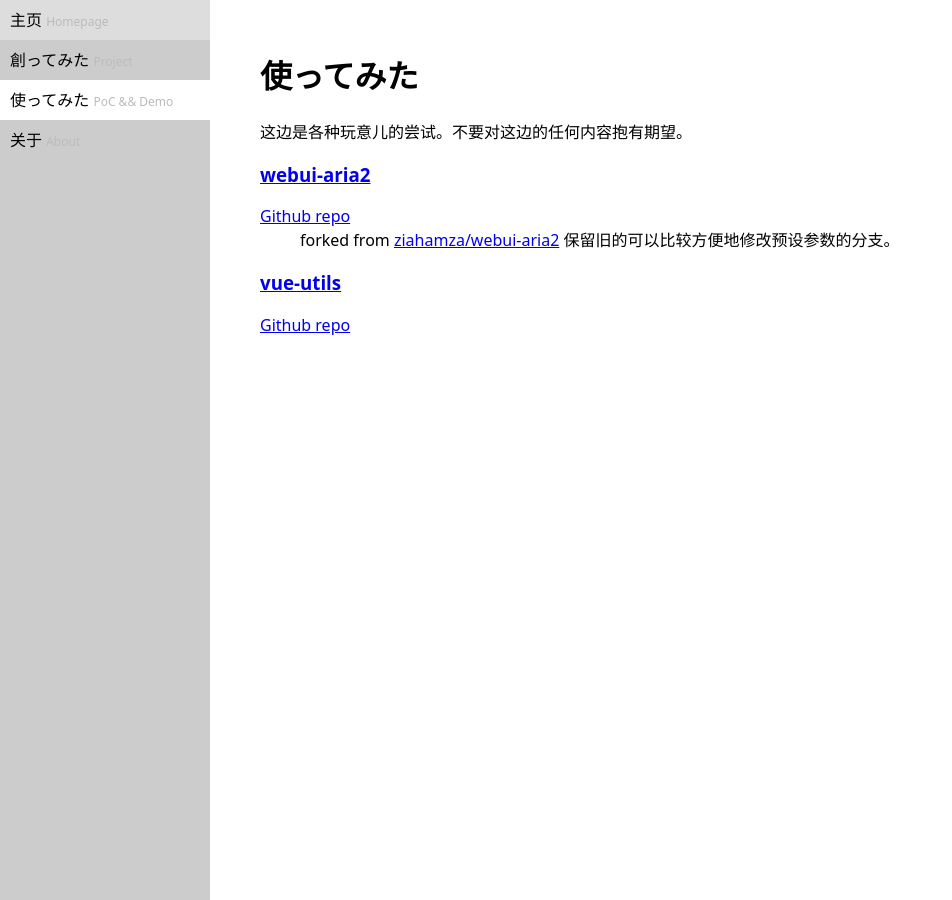
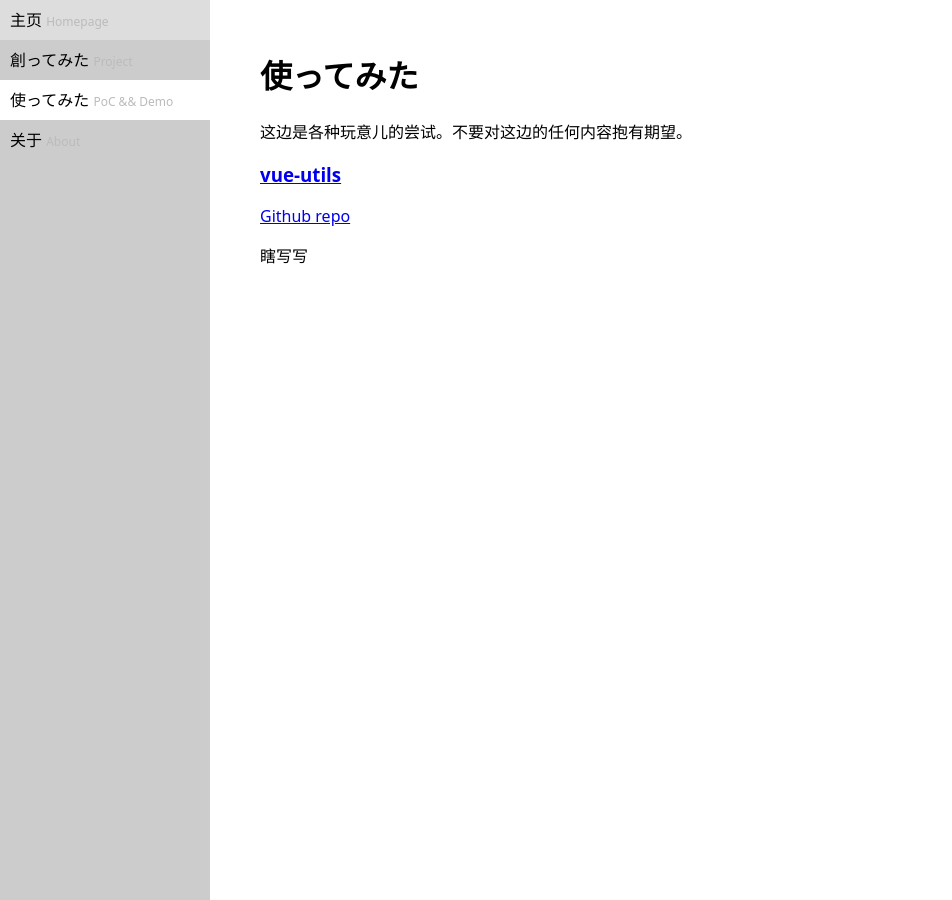
Before and after one commit to no1xsyzy/no1xsyzy.github.io, a Jekyll site: the page built from demo.md, in a window 1280 px wide. Shown: the whole page, without its empty margins (0-952 px from the left). Built offline with Jekyll 4.4.1, drawn with Linux system fonts in a browser that asks for light colours; our own code applies the rules of GitHub Pages for plain Markdown files.

Commit message:
fix(demo): not demo

```diff
--- a/demo.md
+++ b/demo.md
@@ -4,12 +4,8 @@ title: 使ってみた
 
 这边是各种玩意儿的尝试。不要对这边的任何内容抱有期望。
 
-### [webui-aria2](http://webui-aria2.inqb.ga/)
-
-[Github repo](https://github.com/no1xsyzy/webui-aria2)
-: forked from [ziahamza/webui-aria2](https://github.com/ziahamza/webui-aria2)
-保留旧的可以比较方便地修改预设参数的分支。
-
 ### [vue-utils](http://vue.inqb.ga/)
 
 [Github repo](https://github.com/no1xsyzy/vue-utils)
+
+瞎写写
```
